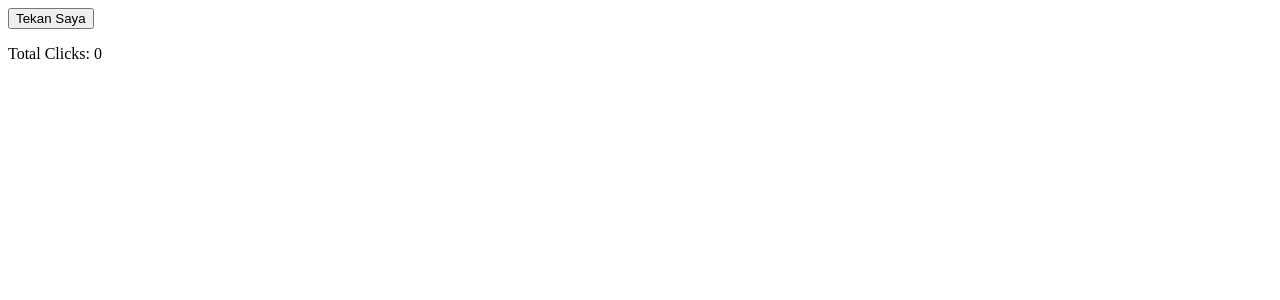
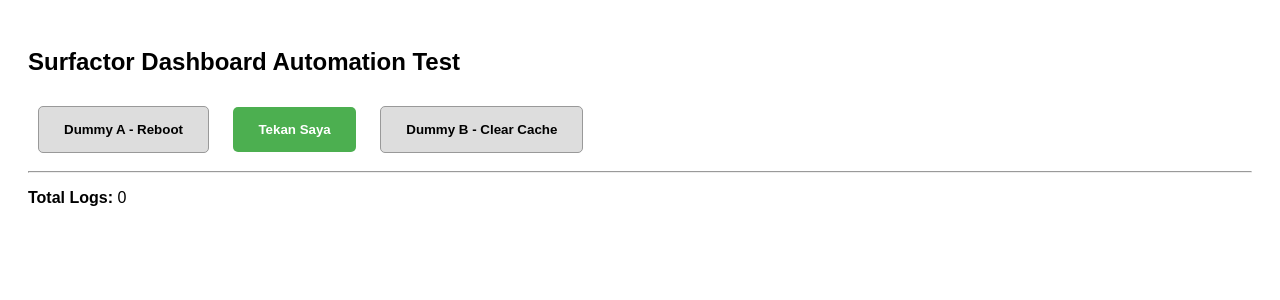
Before and after one commit to fitrifazleee/flask-poc, a Flask app: page / in a window 1280 px wide. Shown: the top 300 px of the page. Run offline with Flask 3, Linux system fonts and the light colour scheme.

Commit message:
Refining & Enhance UI

```diff
--- a/templates/index.html
+++ b/templates/index.html
@@ -1,15 +1,50 @@
 <!DOCTYPE html>
 <html>
+<head>
+    <style>
+        body { font-family: sans-serif; padding: 20px; }
+        .hidden { display: none; }
+        .btn { padding: 15px 25px; margin: 10px; cursor: pointer; font-weight: bold; background-color: #ddd; border: 1px solid #999; border-radius: 5px; }
+        .true-btn { background-color: #4CAF50; color: white; border: none; }
+        .dropdown-menu { margin-top: 20px; padding: 15px; border: 2px dashed #666; background-color: #f9f9f9; width: 300px;}
+        .drop-item { display: block; width: 100%; margin: 5px 0; padding: 10px; text-align: left; cursor: pointer; }
+    </style>
+</head>
 <body>
-    <button id="clickBtn">Tekan Saya</button>
-    <p>Total Clicks: {{ logs|length }}</p>
+    <h2>Surfactor Dashboard Automation Test</h2>
+
+    <div id="mainButtons">
+        <button class="btn">Dummy A - Reboot</button>
+        <button id="trueBtn" class="btn true-btn">Tekan Saya</button>
+        <button class="btn">Dummy B - Clear Cache</button>
+    </div>
+
+    <div id="dropdownMenu" class="hidden dropdown-menu">
+        <h4>Select Action:</h4>
+        <button class="drop-item">Option 1: Calibrate Sensor (Fake)</button>
+        <button class="drop-item">Option 2: Run Diagnostics (Fake)</button>
+        <button id="correctOption" class="drop-item" style="background-color: #ffeb3b;">Option 3: Log Time (True)</button>
+        <button class="drop-item">Option 4: Reset Network (Fake)</button>
+        <button class="drop-item">Option 5: Export CSV (Fake)</button>
+        <button class="drop-item">Option 6: Ping Server (Fake)</button>
+    </div>
+
+    <hr>
+    <p><strong>Total Logs:</strong> {{ logs|length }}</p>
     <ul>
         {% for log in logs %}
         <li>{{ log }}</li>
         {% endfor %}
     </ul>
+
     <script>
-        document.getElementById('clickBtn').addEventListener('click', function() {
+        // Logic to reveal the dropdown
+        document.getElementById('trueBtn').addEventListener('click', function() {
+            document.getElementById('dropdownMenu').classList.remove('hidden');
+        });
+
+        // Logic to actually log the time
+        document.getElementById('correctOption').addEventListener('click', function() {
             fetch('/click', { method: 'POST' })
             .then(response => location.reload());
         });
```
